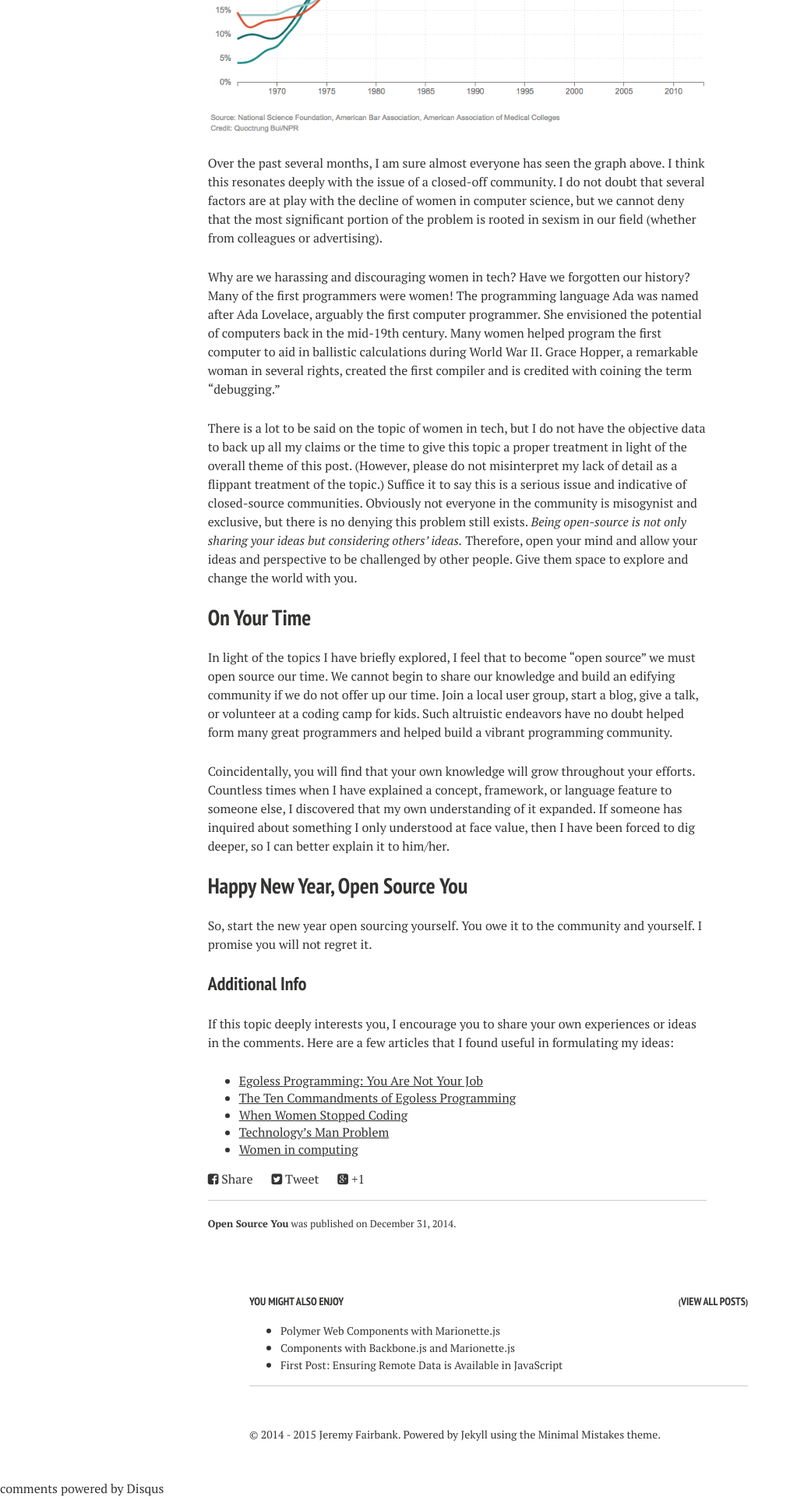
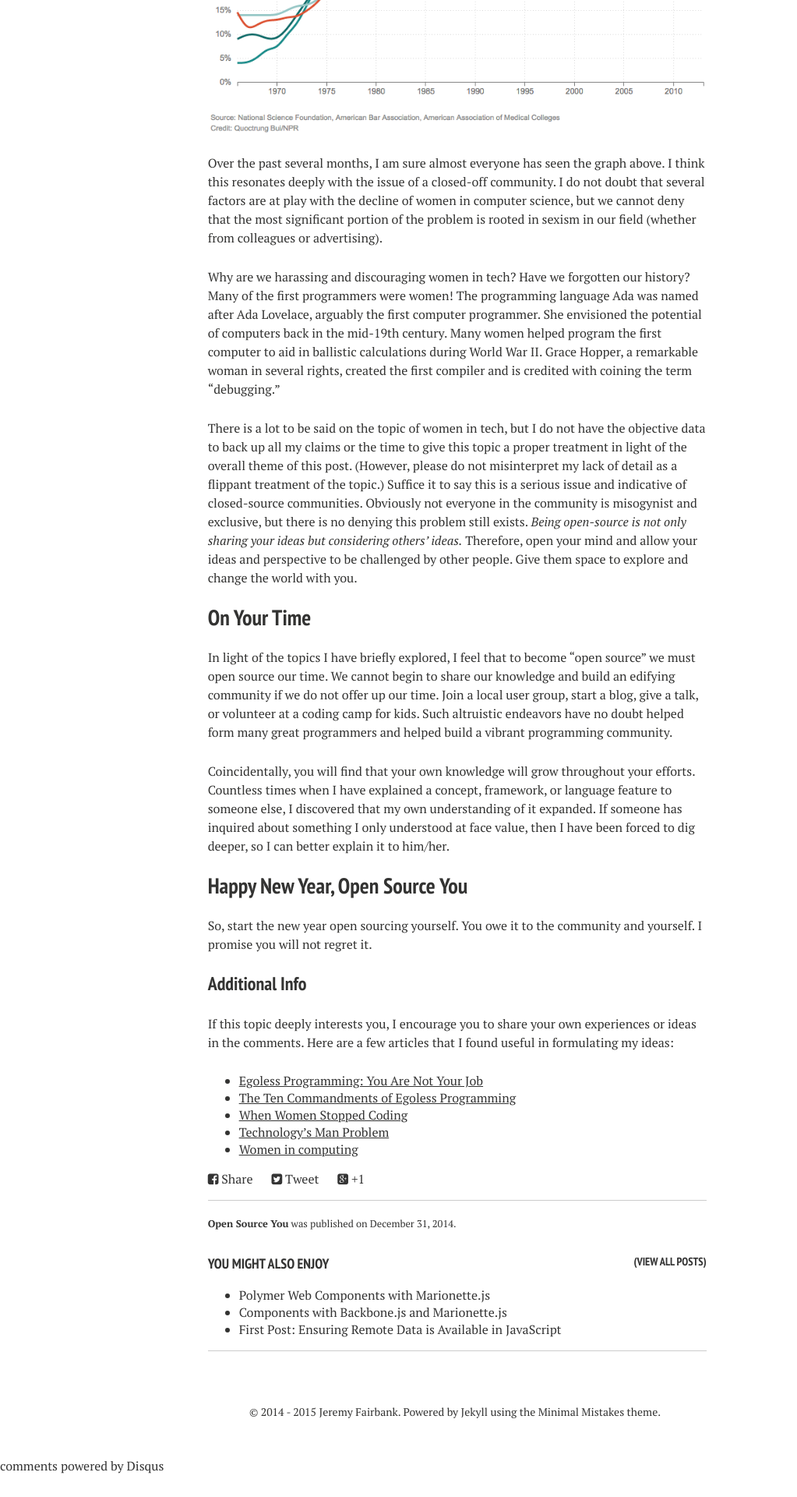
Before and after one commit to jfairbank/blog, a Jekyll site: the page built from _posts/2014-12-31-open-source-you.md, in a window 1280 px wide. Shown: the part 2176-4096 px from the top of the page at 78% size, without its empty margins (0-1023 px from the left). Built offline with Jekyll 4.4.1, drawn with Linux system fonts in a browser that asks for light colours; nearby versions of some CDN libraries; comment, search, counter and statistics services are not loaded; after the commit the page ends 4067 px from its top, so only the background shows below that.

Commit message:
Move related articles above disqus

```diff
--- a/_layouts/post.html
+++ b/_layouts/post.html
@@ -52,6 +52,15 @@
         <p class="byline"><strong>{{ page.title }}</strong> was published on <time datetime="{{ page.date | date_to_xmlschema }}">{{ page.date | date: "%B %d, %Y" }}</time>{% if page.modified %} and last modified on <time datetime="{{ page.modified | date: "%Y-%m-%d" }}">{{ page.modified | date: "%B %d, %Y" }}</time>{% endif %}.</p>
       </footer>
     </div><!-- /.article-wrap -->
+    <div class="related-articles">
+      <h4>You might also enjoy <small class="pull-right">(<a href="{{ site.url }}/posts/">View all posts</a>)</small></h4>
+      <ul>
+      {% for post in site.related_posts limit:3 %}
+        <li><a href="{{ site.url }}{{ post.url }}" title="{{ post.title }}">{{ post.title }}</a></li>
+      {% endfor %}
+      </ul>
+      <hr />
+    </div><!-- /.related-articles -->
   {% if site.owner.disqus-shortname and page.comments == true %}
     <section id="disqus_thread"></section><!-- /#disqus_thread -->
   {% endif %}
@@ -59,15 +68,6 @@
 </div><!-- /#main -->
 
 <div class="footer-wrap">
-  <div class="related-articles">
-  <h4>You might also enjoy <small class="pull-right">(<a href="{{ site.url }}/posts/">View all posts</a>)</small></h4>
-    <ul>
-    {% for post in site.related_posts limit:3 %}
-      <li><a href="{{ site.url }}{{ post.url }}" title="{{ post.title }}">{{ post.title }}</a></li>
-    {% endfor %}
-    </ul>
-    <hr />
-  </div><!-- /.related-articles -->
   <footer>
     {% include _footer.html %}
   </footer>
--- a/_sass/page.scss
+++ b/_sass/page.scss
@@ -591,22 +591,8 @@
 	}
 }
 .related-articles {
-	@include grid(12,10);
-	@include prefix(12,1);
-	@include suffix(12,1);
 	margin-bottom: 2em;
-	@media #{$small} {
-		@include grid(12,6);
-		@include prefix(12,3);
-		@include suffix(12,3);
-	}
-	@media #{$x-large} {
-		@include grid(12,4.5);
-		@include prefix(12,4);
-		@include suffix(12,3.5);
-	}
 	h4 {
-
 		text-transform: uppercase;
 		margin-bottom: 0;
 	}
```
